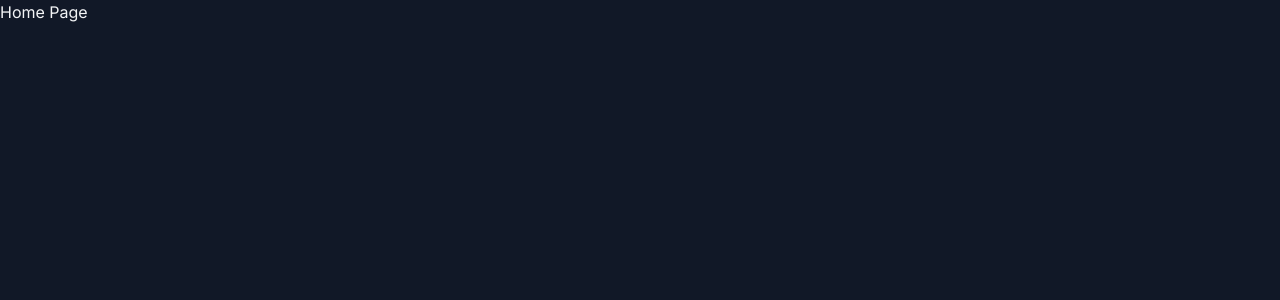
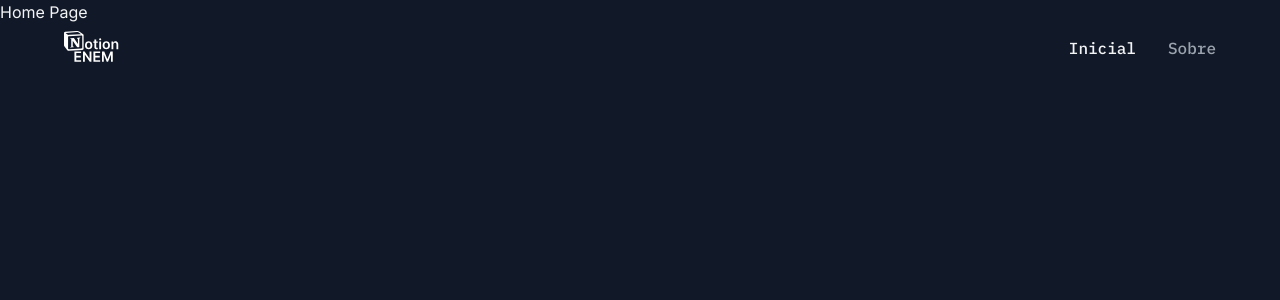
Before and after one commit to arthurlopesr/box-aprova, a Next.js app: page / in a window 1280 px wide. Shown: the top 300 px of the page. Built offline with nearby package versions, Linux system fonts and the light colour scheme.

Commit message:
feat: header component

```diff
--- /dev/null
+++ b/app/components/Header/Header.tsx
@@ -0,0 +1,37 @@
+'use client';
+
+
+import Image from "next/image";
+import { NavItem } from "./NavItem";
+
+const NAV_ITENS = [
+  {
+    label: 'Inicial',
+    href: '/'
+  },
+  {
+    label: 'Sobre',
+    href: '/about'
+  }
+]
+
+export function Header() {
+  return (
+    <header className="absolute top-0 w-full z-10 h-24 flex items-center justify-center">
+      <div className="container flex items-center justify-between">
+        <Image
+          src="/images/logo.svg"
+          alt="logo notion enenm"
+          width={58}
+          height={49}
+        />
+        <nav className="flex items-center gap-4 sm:gap-8">
+          {NAV_ITENS.map(item => (
+            <NavItem {...item} key={item.label} />
+          ))}
+        </nav>
+      </div>
+
+    </header>
+  )
+}
--- /dev/null
+++ b/app/components/Header/NavItem.tsx
@@ -0,0 +1,24 @@
+
+import { cn } from "@/app/lib/utils";
+import Link from "next/link";
+import { usePathname } from "next/navigation"
+
+interface NavItemProps {
+  label: string;
+  href: string;
+}
+
+export function NavItem({ label, href }: NavItemProps) {
+  const pathName = usePathname();
+
+  const isActive = pathName === href;
+
+  return (
+    <Link href={href} className={cn(
+      "text-gray-400 flex items-center gap-2 font-medium font-mono",
+      isActive && "text-gray-100"
+    )}>
+      {label}
+    </Link>
+  )
+}
--- a/app/globals.css
+++ b/app/globals.css
@@ -22,6 +22,6 @@
 }
 
 *::-webkit-scrollbar-thumb {
-  background-color: #10b981;
+  background-color: #021030;
   border-radius: 14px;
 }
--- a/app/layout.tsx
+++ b/app/layout.tsx
@@ -1,6 +1,7 @@
 import { Inter, IBM_Plex_Mono } from 'next/font/google'
 import './globals.css'
 import { ReactNode } from 'react'
+import { Header } from './components/Header/Header'
 
 const inter = Inter({
   variable: '--font-inter',
@@ -17,6 +18,7 @@ export default function RootLayout({ children }: { children: ReactNode }) {
   return (
     <html lang="pt-BR" className={`${inter.variable} ${plexMono.variable}`}>
       <body>
+        <Header />
         {children}
       </body>
     </html>
--- /dev/null
+++ b/app/lib/utils.ts
@@ -0,0 +1,6 @@
+import { ClassValue, clsx } from 'clsx';
+import { twMerge } from 'tailwind-merge';
+
+export const cn = (...inputs: ClassValue[]) => {
+  return twMerge(clsx(inputs))
+}
```
